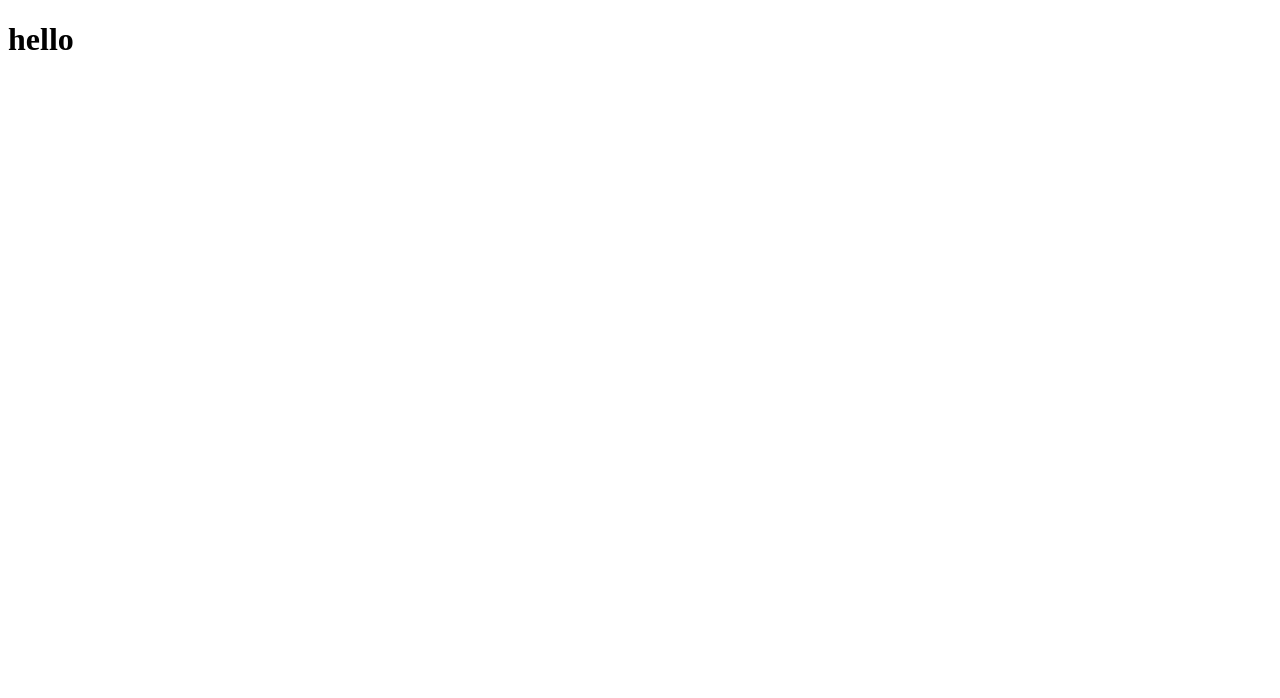
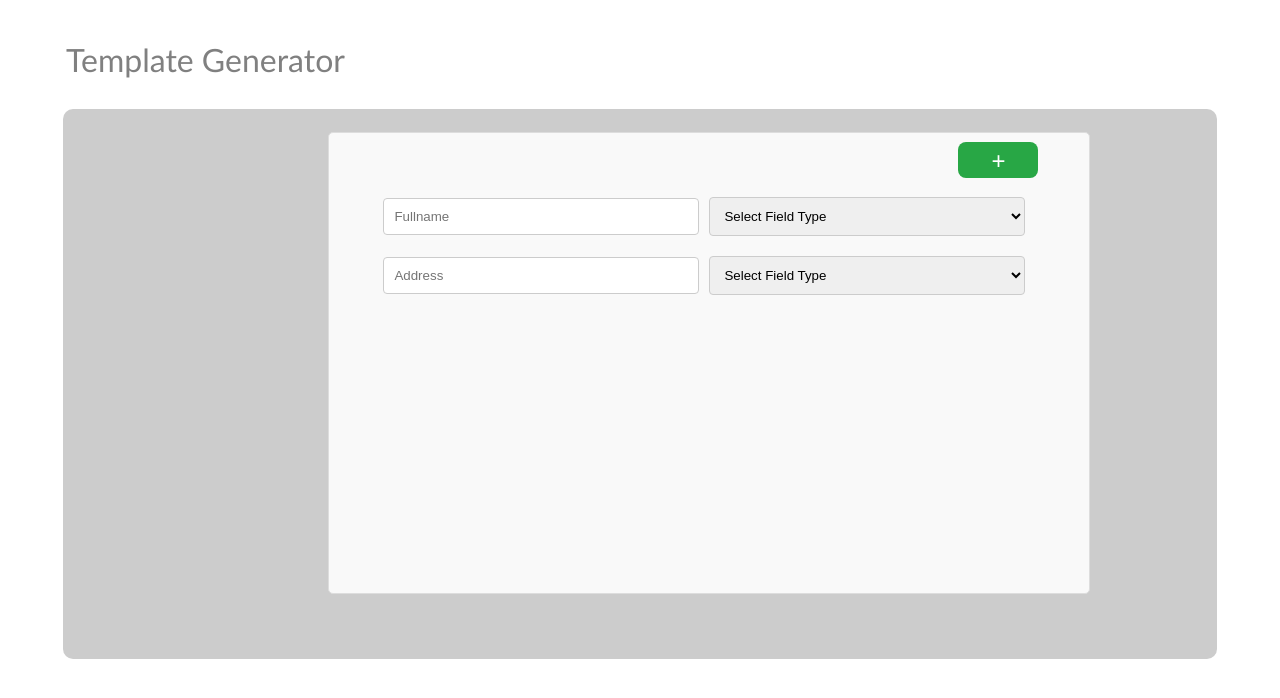
Before and after one commit to sumerishere/Template-Gen-Frontend, a React (Vite) app in the folder template-gen-react/: page / in a window 1280 px wide. Shown: the top 698 px of the page. Built offline with nearby package versions, Linux system fonts and the light colour scheme.

Commit message:
template form created

```diff
--- a/template-gen-react/package.json
+++ b/template-gen-react/package.json
@@ -11,7 +11,9 @@
   },
   "dependencies": {
     "react": "^18.3.1",
-    "react-dom": "^18.3.1"
+    "react-dom": "^18.3.1",
+    "react-router": "^6.25.1",
+    "react-toastify": "^10.0.5"
   },
   "devDependencies": {
     "@types/react": "^18.3.3",
--- a/template-gen-react/src/App.css
+++ b/template-gen-react/src/App.css
@@ -40,3 +40,11 @@
 .read-the-docs {
   color: #888;
 } */
+
+#heading-h1{
+  margin: 30px 30px 20px 48px ;
+  font-family: 'Gill Sans', 'Gill Sans MT', Calibri, 'Trebuchet MS', sans-serif;
+  font-weight: 500;
+  color: rgb(128, 128, 128);
+  padding: 10px;
+}
--- a/template-gen-react/src/App.jsx
+++ b/template-gen-react/src/App.jsx
@@ -1,12 +1,13 @@
 import './App.css'
-
+import DynamicForm from './components/template-fom/TemplateComp'
 
 function App() {
 
   return (
     <>
       <div>
-        <h1>hello</h1>
+        <h1 id="heading-h1">Template Generator</h1>
+        <DynamicForm></DynamicForm>
       </div>
 
     </>
--- /dev/null
+++ b/template-gen-react/src/components/template-fom/TemplateComp.css
@@ -0,0 +1,94 @@
+/* styles.css */
+.root-template-div{
+  max-width: 1400px;
+  height: 550px;
+  margin: 10px 55px 55px 55px;
+  background-color: #ccc;
+  position: relative;
+  border-radius: 10px;
+}
+
+.form-container {
+  /* overflow-x: none; */
+  width: 700px;
+  height: 400px;
+  margin-top: 2%;
+  margin-left: 23%;
+  padding: 30px;
+  border: 1px solid #ddd;
+  border-radius: 5px;
+  background-color: #f9f9f9;
+  position: relative;
+  overflow-y: scroll;
+  position: absolute;
+}
+
+.form-template {
+  padding: 14px;
+  margin: 10px;
+  display: flex;
+  flex-direction: column;
+}
+
+.field-row {
+  margin-top: 10px;
+  display: flex;
+  align-items: center;
+  margin-bottom: 10px;
+}
+
+.field-row input,
+.field-row select {
+  flex: 1;
+  padding: 10px;
+  margin-right: 10px;
+  border: 1px solid #ccc;
+  border-radius: 4px;
+}
+
+.field-row button {
+  padding: 10px 15px;
+  border: none;
+  background-color: #007bff;
+  color: white;
+  border-radius: 4px;
+  cursor: pointer;
+  margin-right: 10px;
+}
+
+.field-row button:hover {
+  background-color: #0056b3;
+}
+
+.add-button {
+  position: absolute;
+  top: 3px;
+  right: 45px;
+  margin: 6px;
+  padding: 5px;
+  border: none;
+  background-color: #28a745;
+  color: white;
+  border-radius: 8px;
+  height: 36px;
+  width: 80px;
+  font-size: 24px;
+  cursor: pointer;
+}
+
+.add-button:hover {
+  background-color: #218838;
+}
+
+#remove-button {
+  padding: 10px 15px;
+  border: none;
+  background-color: #dc3545;
+  color: white;
+  border-radius: 4px;
+  cursor: pointer;
+}
+
+#remove-button:hover {
+  background-color: #c82333;
+}
--- /dev/null
+++ b/template-gen-react/src/components/template-fom/TemplateComp.jsx
@@ -0,0 +1,81 @@
+import "./TemplateComp.css";
+import { useState } from "react";
+
+const DynamicForm = () => {
+  const [fields, setFields] = useState([
+    { type: "input", label: "Fullname", value: "", selectValue: "" },
+    { type: "input", label: "Address", value: "", selectValue: "" },
+  ]);
+
+  const handleAddField = () => {
+    setFields([
+      ...fields,
+      { type: "input", label: "", value: "", selectValue: "" },
+    ]);
+  };
+
+  const handleInputChange = (index, value) => {
+    const newFields = [...fields];
+    newFields[index].value = value;
+    setFields(newFields);
+  };
+
+  const handleSelectChange = (index, value) => {
+    const newFields = [...fields];
+    newFields[index].selectValue = value;
+    setFields(newFields);
+  };
+
+  const handleRemoveField = (index) => {
+    setFields(fields.filter((_, i) => i !== index));
+  };
+
+  return (
+    <div className="root-template-div">
+
+      <div className="form-container">
+
+        <form className="form-template">
+
+          {fields.map((field, index) => (
+
+            <div key={index} className="field-row">
+              <input
+                type="text"
+                placeholder={field.label || `Field ${index + 1}`}
+                value={field.value}
+                onChange={(e) => handleInputChange(index, e.target.value)}
+              />
+              <select
+                value={field.selectValue}
+                onChange={(e) => handleSelectChange(index, e.target.value)}
+              >
+                <option value="">Select Field Type</option>
+                <option value="option1">Text(String)</option>
+                <option value="option2">Number(int)</option>
+                <option value="option3"> Yes/No button(Radio)</option>
+                <option value="option3">Image</option>
+                <option value="option3">Pdf File</option>
+              </select>
+
+              {index >= 2 && (
+                <button
+                  type="button"
+                  onClick={() => handleRemoveField(index)}
+                  id="remove-button"
+                >
+                  Remove
+                </button>
+              )}
+            </div>
+          ))}
+        </form>
+        <button type="button" onClick={handleAddField} className="add-button">
+          +
+        </button>
+      </div>
+    </div>
+  );
+};
+
+export default DynamicForm;
```
Also changed, not shown: template-gen-react/src/components/Login-form/LoginComp.css (added), template-gen-react/src/components/Login-form/LoginComp.jsx (added), 1 other file (tests, documents, lock files or other folders).
